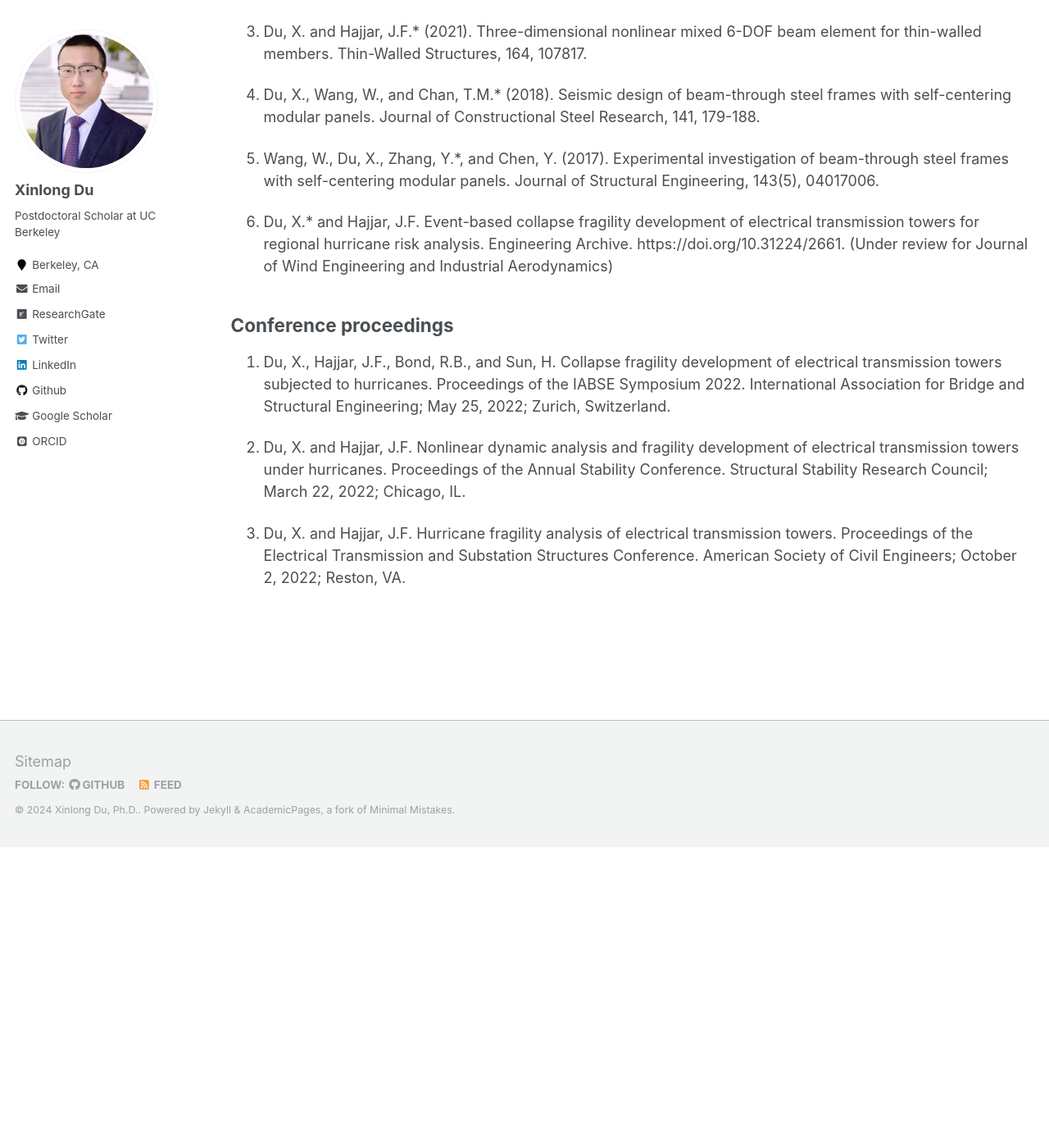
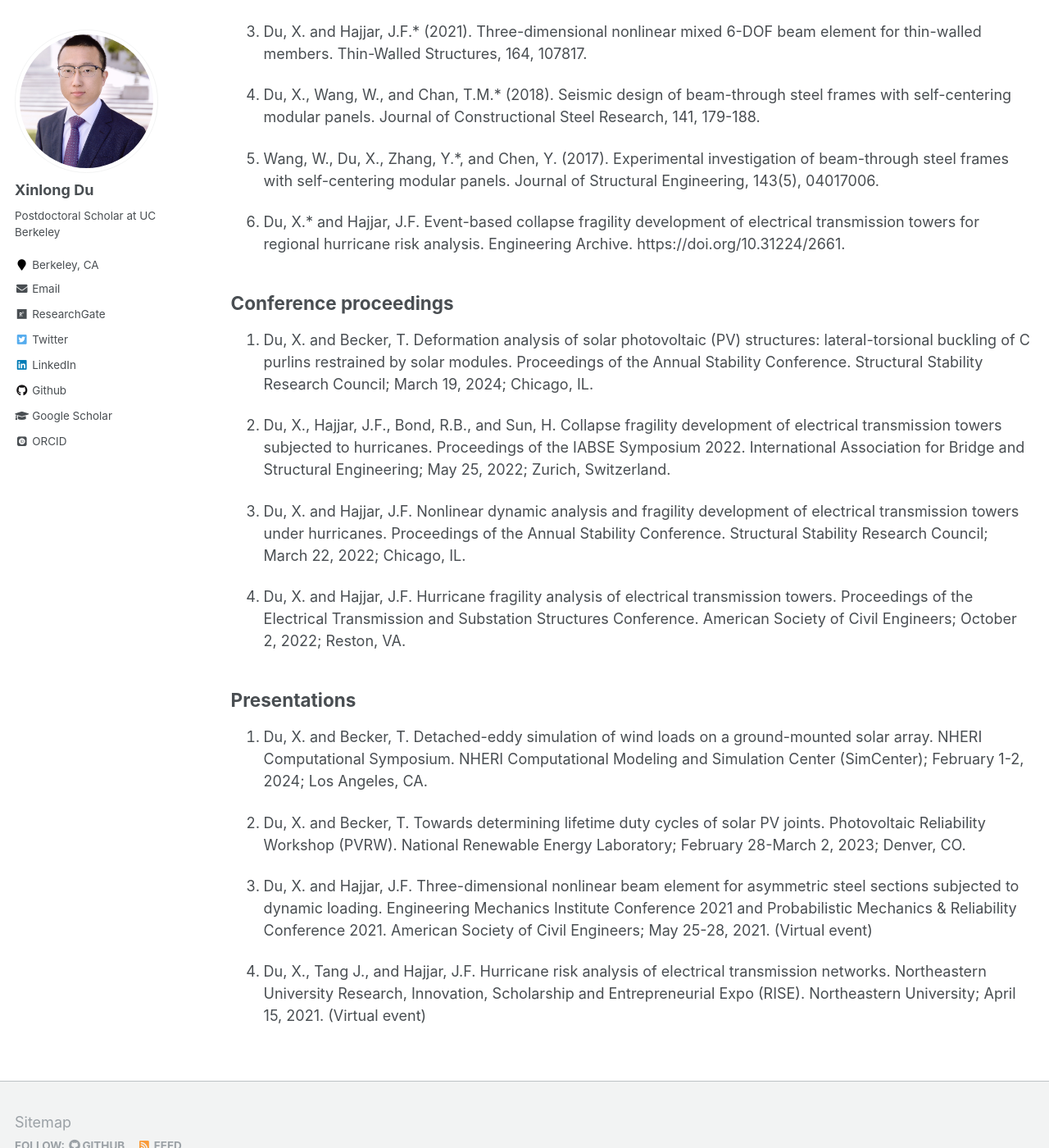
Before and after one commit to xinlong-du/xinlong-du.github.io, a Jekyll site: the page built from _pages/publications.md, in a window 1280 px wide and 1400 px high, scrolled down 366 px. Shown: the whole window at 82% size. Built offline with Jekyll 4.4.1, drawn with Linux system fonts in a browser that asks for light colours; some web fonts are replaced.

Commit message:
Update publications

```diff
--- a/_pages/publications.md
+++ b/_pages/publications.md
@@ -17,12 +17,23 @@ author_profile: true
 5. Wang, W., Du, X., Zhang, Y.*, and Chen, Y. (2017). Experimental investigation of beam-through steel frames with self-centering modular panels. Journal of Structural Engineering, 143(5), 04017006.
 
 6. Du, X.* and Hajjar, J.F. Event-based collapse fragility development of electrical transmission towers for
-regional hurricane risk analysis. Engineering Archive. https://doi.org/10.31224/2661. (Under review for Journal of Wind Engineering and Industrial Aerodynamics)
+regional hurricane risk analysis. Engineering Archive. https://doi.org/10.31224/2661.
 
 ## Conference proceedings
-1. Du, X., Hajjar, J.F., Bond, R.B., and Sun, H. Collapse fragility development of electrical transmission
+1. Du, X. and Becker, T. Deformation analysis of solar photovoltaic (PV) structures: lateral-torsional buckling of C purlins restrained by solar modules. Proceedings of the Annual Stability Conference. Structural Stability Research Council; March 19, 2024; Chicago, IL.
+
+2. Du, X., Hajjar, J.F., Bond, R.B., and Sun, H. Collapse fragility development of electrical transmission
 towers subjected to hurricanes. Proceedings of the IABSE Symposium 2022. International Association for Bridge and Structural Engineering; May 25, 2022; Zurich, Switzerland.
 
-2. Du, X. and Hajjar, J.F. Nonlinear dynamic analysis and fragility development of electrical transmission towers under hurricanes. Proceedings of the Annual Stability Conference. Structural Stability Research Council; March 22, 2022; Chicago, IL.
+3. Du, X. and Hajjar, J.F. Nonlinear dynamic analysis and fragility development of electrical transmission towers under hurricanes. Proceedings of the Annual Stability Conference. Structural Stability Research Council; March 22, 2022; Chicago, IL.
 
-3. Du, X. and Hajjar, J.F. Hurricane fragility analysis of electrical transmission towers. Proceedings of the Electrical Transmission and Substation Structures Conference. American Society of Civil Engineers; October 2, 2022; Reston, VA.
+4. Du, X. and Hajjar, J.F. Hurricane fragility analysis of electrical transmission towers. Proceedings of the Electrical Transmission and Substation Structures Conference. American Society of Civil Engineers; October 2, 2022; Reston, VA.
+
+## Presentations
+1. Du, X. and Becker, T. Detached-eddy simulation of wind loads on a ground-mounted solar array. NHERI Computational Symposium. NHERI Computational Modeling and Simulation Center (SimCenter); February 1-2, 2024; Los Angeles, CA.
+
+2. Du, X. and Becker, T. Towards determining lifetime duty cycles of solar PV joints. Photovoltaic Reliability Workshop (PVRW). National Renewable Energy Laboratory; February 28-March 2, 2023; Denver, CO.
+
+3. Du, X. and Hajjar, J.F. Three-dimensional nonlinear beam element for asymmetric steel sections subjected to dynamic loading. Engineering Mechanics Institute Conference 2021 and Probabilistic Mechanics & Reliability Conference 2021. American Society of Civil Engineers; May 25-28, 2021. (Virtual event)
+
+4. Du, X., Tang J., and Hajjar, J.F. Hurricane risk analysis of electrical transmission networks. Northeastern University Research, Innovation, Scholarship and Entrepreneurial Expo (RISE). Northeastern University; April 15, 2021. (Virtual event)
```
